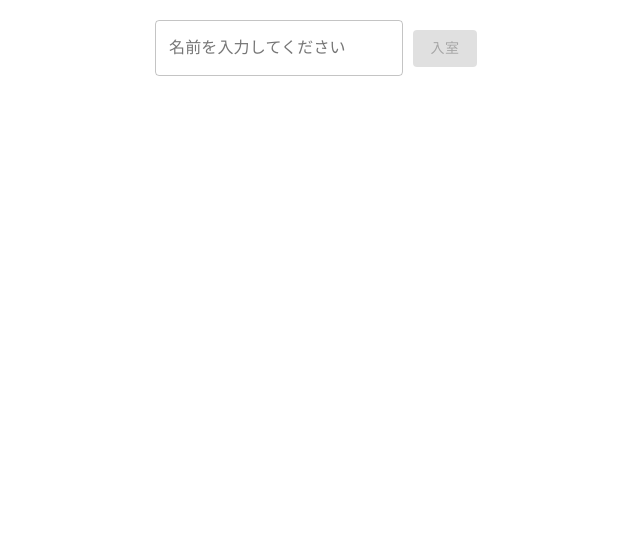
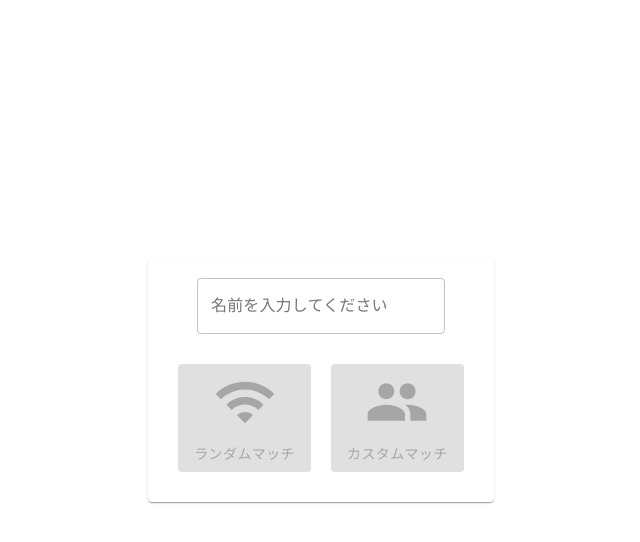
Before and after one commit to hirakuuuu/tsc_tutorial, a React (Create React App) app: page /yahtzee_online in a window 1280 px wide. Shown: the top 542 px of the page, without its empty margins (319-959 px from the left). Built offline with nearby package versions, Linux system fonts and the light colour scheme; no server answers.

Commit message:
[fix] またデザインを直した

```diff
--- a/package.json
+++ b/package.json
@@ -5,6 +5,7 @@
   "private": true,
   "dependencies": {
     "@material-ui/core": "^4.12.4",
+    "@material-ui/icons": "^4.11.3",
     "@testing-library/jest-dom": "^5.16.5",
     "@testing-library/react": "^13.4.0",
     "@testing-library/user-event": "^13.5.0",
--- /dev/null
+++ b/src/components/molecules/BigIconButton.tsx
@@ -0,0 +1,29 @@
+import React from "react";
+import { Button } from "@material-ui/core";
+
+type Props = {
+  value: string;
+  onClick: (e: React.MouseEvent<HTMLButtonElement, MouseEvent>) => void;
+  buttonText: string;
+  icon: JSX.Element;
+};
+
+const BigIconButton = (props: Props) => {
+  const { value, onClick, buttonText, icon } = props;
+  return (
+    <Button
+      variant="contained"
+      color="primary"
+      onClick={onClick}
+      style={{ margin: "10px" }}
+      disabled={!value}
+    >
+      <div style={{ textAlign: "center" }}>
+        {icon}
+        <div>{buttonText}</div>
+      </div>
+    </Button>
+  );
+};
+
+export default BigIconButton;
--- a/src/components/molecules/InputArea.tsx
+++ b/src/components/molecules/InputArea.tsx
@@ -11,7 +11,7 @@ type Props = {
 export const InputArea = (props: Props) => {
   const { value, onChange, placeholder, onClick, buttonText } = props;
   return (
-    <div style={{ textAlign: "center", justifyContent: "center" }}>
+    <div>
       <TextField
         id="outlined-basic"
         label={placeholder}
@@ -20,15 +20,6 @@ export const InputArea = (props: Props) => {
         value={value}
         onChange={onChange}
       />
-      <Button
-        variant="contained"
-        color="primary"
-        onClick={onClick}
-        style={{ margin: "10px" }}
-        disabled={!value}
-      >
-        {buttonText}
-      </Button>
     </div>
   );
 };
--- a/src/pages/yahtzee_online/YahtzeeLogin.tsx
+++ b/src/pages/yahtzee_online/YahtzeeLogin.tsx
@@ -1,7 +1,14 @@
 import React, { useState } from "react";
 import { useNavigate } from "react-router-dom";
+import { Grid, Card } from "@material-ui/core";
+import WifiIcon from "@material-ui/icons/Wifi";
+import GroupIcon from "@material-ui/icons/Group";
+
+import BigIconButton from "../../components/molecules/BigIconButton";
 
 import { NameInputArea } from "../../components/organisms/NameInputArea";
+
+import "../../style/yahtzee_online/Login.css";
 
 type ClientContent = {
   readonly clientId: string;
@@ -31,13 +38,40 @@ const YahtzeeLogin = (props: any) => {
   };
 
   return (
-    <>
-      <NameInputArea
-        onChange={onChangeName}
-        onClick={onClickJoin}
-        value={name}
-      />
-    </>
+    <Grid
+      container
+      direction="column"
+      alignItems="center"
+      justifyContent="center"
+      style={{ minHeight: "90vh" }}
+    >
+      <Card>
+        <div className="yahtzee-login-form">
+          <NameInputArea
+            onChange={onChangeName}
+            onClick={onClickJoin}
+            value={name}
+          />
+        </div>
+        <div className="yahtzee-login-form">
+          <BigIconButton
+            value={name}
+            onClick={onClickJoin}
+            buttonText={"ランダムマッチ"}
+            icon={<WifiIcon style={{ fontSize: "4rem" }} />}
+          />
+          <BigIconButton
+            value={""}
+            onClick={onClickJoin}
+            buttonText={"カスタムマッチ"}
+            icon={<GroupIcon style={{ fontSize: "4rem" }} />}
+          />
+        </div>
+      </Card>
+    </Grid>
+    // <div className="yahtzee-login-wrapper">
+
+    // </div>
   );
 };
 
--- a/src/pages/yahtzee_online/YahtzeeWaiting.tsx
+++ b/src/pages/yahtzee_online/YahtzeeWaiting.tsx
@@ -1,5 +1,6 @@
 import React, { useEffect } from "react";
 import { useLocation, useNavigate } from "react-router-dom";
+import { Grid } from "@material-ui/core";
 import LoadingDice from "../../components/organisms/LoadingDice";
 
 const YahtzeeWaiting = (props: any) => {
@@ -66,12 +67,31 @@ const YahtzeeWaiting = (props: any) => {
   }, []);
 
   return (
-    <div>
-      <LoadingDice />
-      <div style={{ textAlign: "center", fontSize: "2rem", margin: "50px" }}>
-        matching...
+    <Grid
+      container
+      direction="column"
+      alignItems="center"
+      justifyContent="center"
+      style={{ minHeight: "90vh" }}
+    >
+      <div
+        style={{
+          display: "flex",
+          justifyContent: "center",
+          alignItems: "center",
+          top: "40%",
+        }}
+      >
+        <div>
+          <LoadingDice />
+          <div
+            style={{ textAlign: "center", fontSize: "2rem", margin: "50px" }}
+          >
+            waiting...
+          </div>
+        </div>
       </div>
-    </div>
+    </Grid>
   );
 };
 
--- a/src/style/yahtzee/LoadingDice.css
+++ b/src/style/yahtzee/LoadingDice.css
@@ -3,34 +3,25 @@
   10% {
     transform: rotateX(0deg) rotateY(0deg) rotateZ(0deg);
   }
-  15%,
-  25% {
+  16%,
+  26% {
     transform: rotateX(0deg) rotateY(-90deg) rotateZ(0deg);
   }
-  30%,
-  40% {
+  32%,
+  42% {
     transform: rotateX(-90deg) rotateY(0deg) rotateZ(0deg);
   }
-  45%,
-  55% {
+  48%,
+  58% {
     transform: rotateX(90deg) rotateY(0deg) rotateZ(0deg);
   }
-  60%,
-  70% {
-    transform: rotateX(0deg) rotateY(-270deg) rotateZ(0deg);
+  64%,
+  74% {
+    transform: rotateX(0deg) rotateY(90deg) rotateZ(0deg);
   }
-  75%,
-  85% {
+  80%,
+  90% {
     transform: rotateX(0deg) rotateY(180deg) rotateZ(0deg);
-  }
-  90% {
-    transform: rotateX(360deg) rotateY(180deg) rotateZ(0deg);
-  }
-  95% {
-    transform: rotateX(360deg) rotateY(-180deg) rotateZ(0deg);
-  }
-  100% {
-    transform: rotateX(0deg) rotateY(0deg) rotateZ(360deg);
   }
 }
 .cb01-loading {
@@ -39,7 +30,7 @@
   width: 150px;
   height: 150px;
   left: 0px;
-  animation: kaiten 15s linear infinite;
+  animation: kaiten 10s linear infinite;
 }
 .cb01-loading div {
   position: absolute;
--- /dev/null
+++ b/src/style/yahtzee_online/Login.css
@@ -0,0 +1,11 @@
+.yahtzee-login-wrapper {
+  height: 100%;
+  align-items: center;
+}
+
+.yahtzee-login-form {
+  display: flex;
+  justify-content: center;
+  align-items: center;
+  margin: 20px;
+}
```
Also changed, not shown: 1 other file (tests, documents, lock files or other folders).
